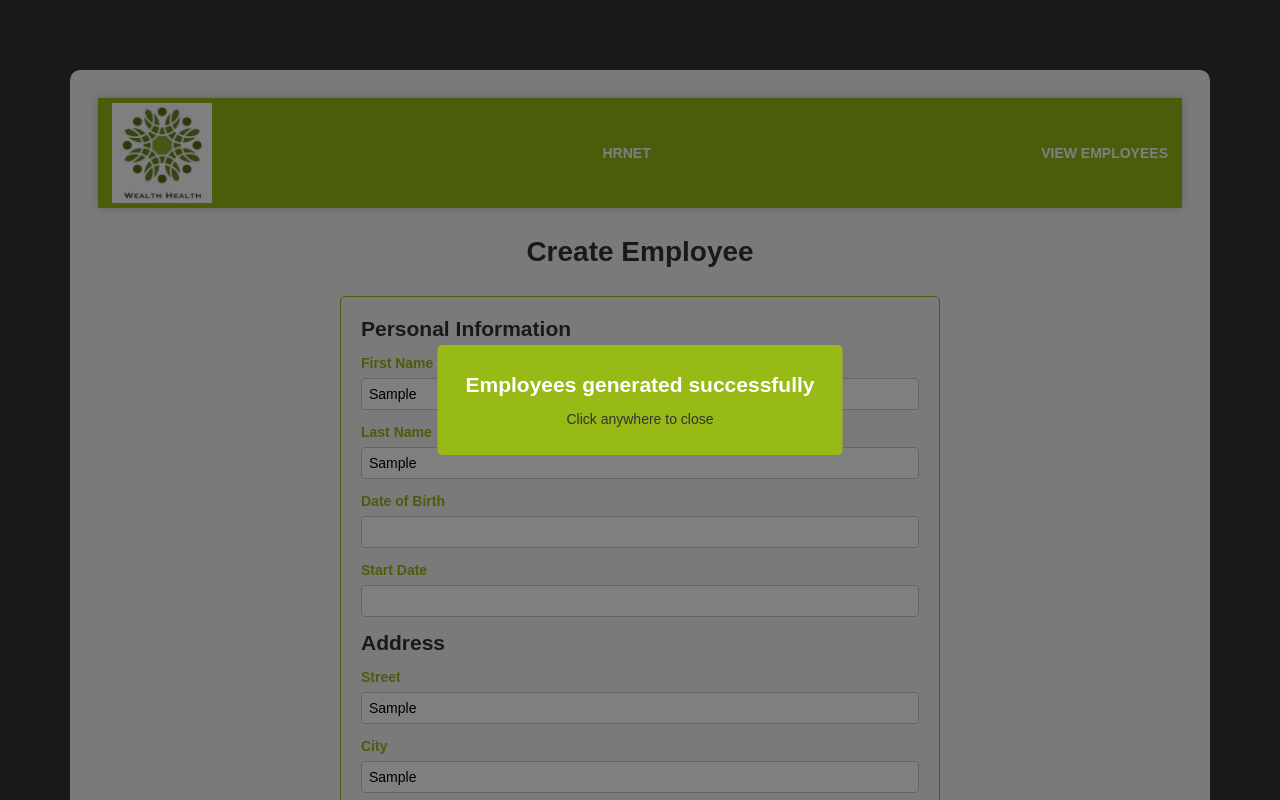
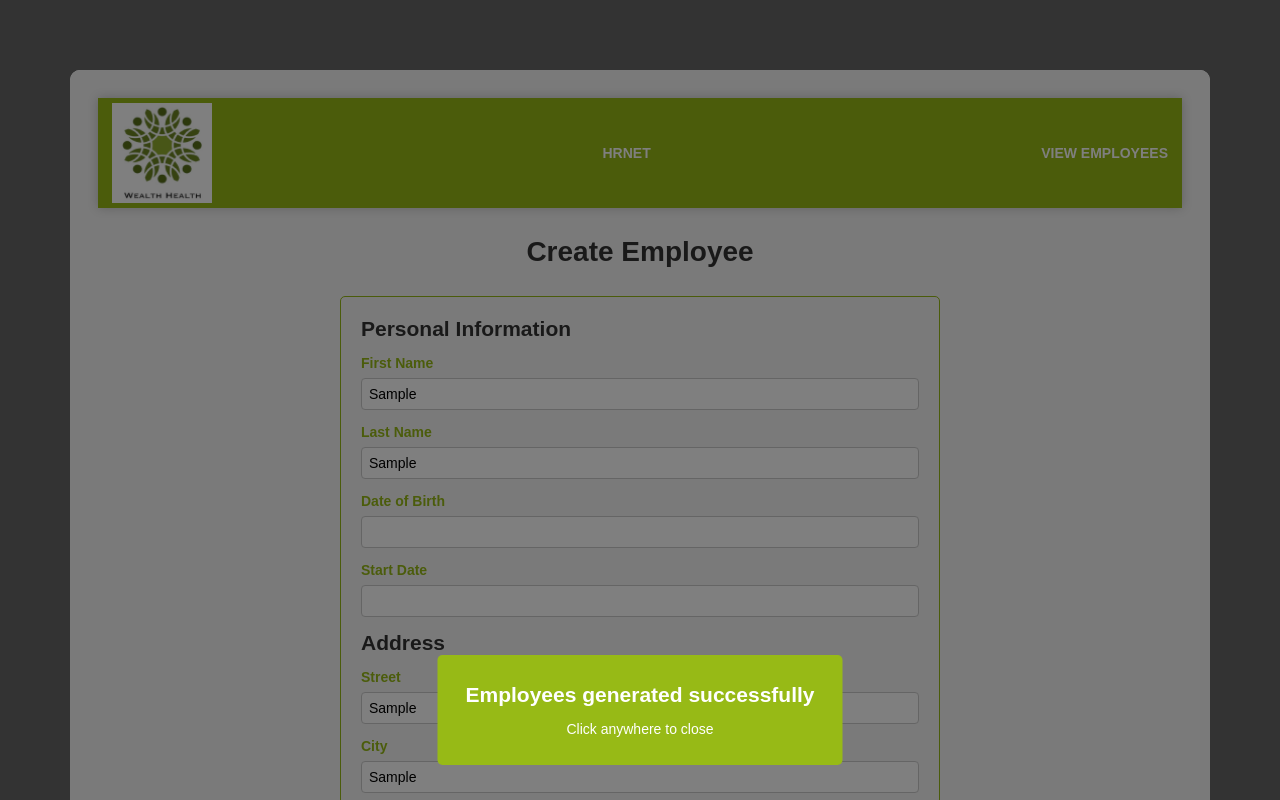
Before and after one commit to AxelRaboit/OpenClassRooms-P14-HRnet, a React (Create React App) app: page / in a window 1280 px wide. Both pictures are taken after typing "Sample", "Sample", "Sample", "Sample", "Sample", "Sample" into the empty fields and a click on the button "Generate Employees for testing". Shown: the top 800 px of the page. Built offline with nearby package versions, Linux system fonts and the light colour scheme.

Commit message:
[UPDATE] Improve modale

```diff
--- a/src/components/Form/Modal/Modal.jsx
+++ b/src/components/Form/Modal/Modal.jsx
@@ -1,19 +1,71 @@
-import React from "react";
+import React, { useState } from "react";
 import style from "./Modal.module.scss";
 
-export const Modal = ({ text }) => {
+export const Modal = ({
+    messageMainText,
+    messageMainColor,
+    messageSecondText,
+    messageSecondColor,
+    modalBackgroundColor,
+}) => {
 
-  const OnClickRemoveTheModal = () => {
-    const modal = document.querySelector(`.${style.containerModal}`);
-    modal.style.display = "none";
-  }
+    const [messageMainData, setMessageMainData] = useState(
+        messageMainText || "Success!"
+    );
+    const [messageMainColorData, setMessageMainColorData] = useState(
+        messageMainColor || "#ffffff"
+    );
 
-  return (
-    <div className={style.containerModal} onClick={OnClickRemoveTheModal}>
-      <div className={style.modal}>
-        <p>{text}</p>
-        <span>Click anywhere to close</span>
-      </div>
-    </div>
-  );
+    const [messageSecondTextData, setMessageSecondTextData] = useState(
+        messageSecondText || null
+    );
+    const [messageSecondColorData, setMessageSecondColorData] = useState(
+        messageSecondColor || "#ffffff"
+    );
+
+    const [modalBackgroundColorData, setModalBackgroundColorData] = useState(
+        modalBackgroundColor || "#1289c9"
+    );
+
+    const [isModalVisible, setIsModalVisible] = useState(true);
+
+    const closeModal = () => {
+        setIsModalVisible(false);
+    };
+
+    const messageMainColorStyle = {
+        color: messageMainColorData,
+    };
+
+    const messageSecondColorStyle = {
+        color: messageSecondColorData,
+    };
+
+    const modalBackgroundColorStyle = {
+        backgroundColor: modalBackgroundColorData,
+    };
+
+    return (
+        <>
+            {isModalVisible && (
+                <div className={style.containerModal} onClick={closeModal}>
+                    <div
+                        className={style.modal}
+                        style={modalBackgroundColorStyle}
+                    >
+                        <div className={style.containerMessageMain}>
+                            <p style={messageMainColorStyle}>{messageMainData}</p>
+                        </div>
+                        {messageSecondTextData && (
+                            <div className={style.containerMessageSecond}>
+                            <p style={messageSecondColorStyle}>
+                                {messageSecondTextData}
+                            </p>
+                        </div>
+                        )}
+                    </div>
+                </div>
+            )}
+        </>
+    );
 };
--- a/src/components/Form/Modal/Modal.module.scss
+++ b/src/components/Form/Modal/Modal.module.scss
@@ -1,29 +1,33 @@
 .containerModal {
-  position: fixed;
+  position: absolute;
   top: 0;
   left: 0;
   z-index: 1000;
-  width: 100vw;
-  height: 100vh;
+  width: 100%;
+  height: 100%;
   background-color: rgba(0, 0, 0, 0.5);
+  border-radius: 10px;
 
   .modal {
-    position: fixed;
+    position: absolute;
     top: 50%;
     left: 50%;
     transform: translate(-50%, -50%);
     max-width: 600px;
     height: auto;
-    background-color: #97ba16;
     border-radius: 5px;
     padding: 2rem;
 
-    p {
-      text-align: center;
-      color: white;
-      font-weight: bold;
-      font-size: 1.5rem;
-      margin-bottom: 1rem;
+    .containerMessageMain {
+      p {
+        text-align: center;
+        font-weight: bold;
+        font-size: 1.5rem;
+      }
+    }
+
+    .containerMessageSecond {
+      margin-top: 1rem;
     }
   }
 }
--- a/src/pages/Home.jsx
+++ b/src/pages/Home.jsx
@@ -113,7 +113,15 @@ export const Home = () => {
     <>
       <Topbar page="View Employees" link="/employees" />
 
-      {modal && <Modal text={modalText} />}
+      {modal &&
+        <Modal
+          messageMainText={modalText}
+          messageMainColor={'#ffffff'}
+          messageSecondText={'Click anywhere to close'}
+          messageSecondColor={'#ffffff'}
+          modalBackgroundColor={'#97ba16'}
+        />
+      }
 
       <div className={style.container}>
         <h1>Create Employee</h1>
--- a/src/reset.css
+++ b/src/reset.css
@@ -13,6 +13,7 @@ body {
 }
 
 #root {
+  position: relative;
   border-radius: 10px;
   width: 1280px;
   min-height: 1280px;
```
